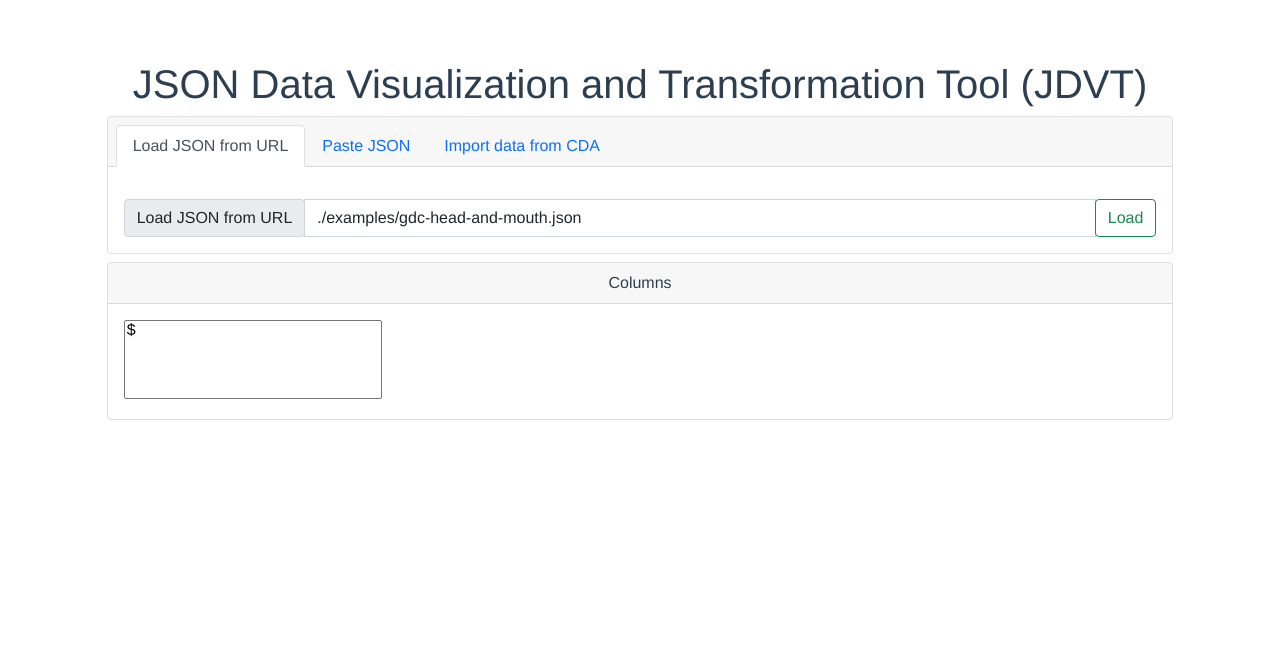
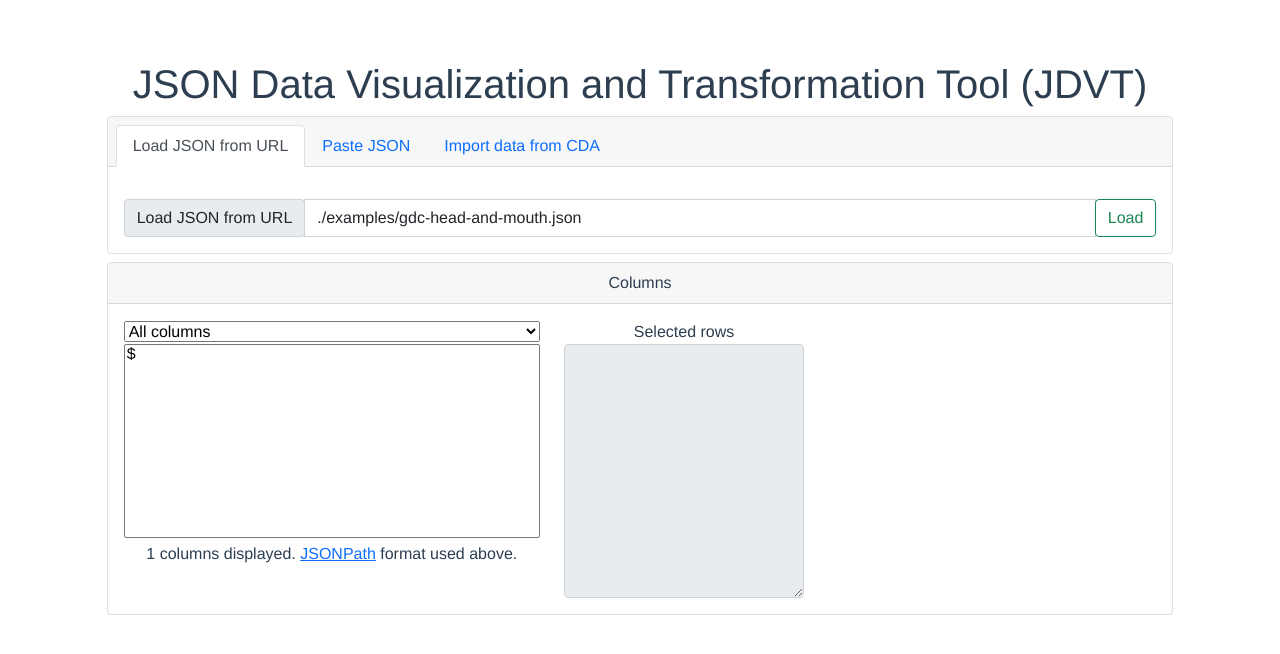
Before and after one commit to CBIIT/jdvt, a Vue app: page / in a window 1280 px wide. Shown: the top 654 px of the page. Built offline with nearby package versions, Linux system fonts and the light colour scheme; what vue-resource would draw is missing.

Commit message:
Added column filtering and displaying summarized lists of values.

```diff
--- a/package.json
+++ b/package.json
@@ -11,6 +11,7 @@
     "bootstrap": "^5.0.2",
     "bootstrap-vue": "^2.21.2",
     "core-js": "^3.6.5",
+    "jsonpath": "^1.1.1",
     "vue": "^2.6.14",
     "vue-resource": "^1.5.3"
   },
--- a/src/App.vue
+++ b/src/App.vue
@@ -51,18 +51,36 @@
 
       <!-- Columns -->
       <b-card id="columns" header="Columns" class="col-10 m-auto mt-2">
-        <div class="col-3">
-          <b-select multiple class="m-auto col-12" :options="columnNames">
-          </b-select>
-        </div>
-        <div class="col-9">
-
+        <div class="row">
+          <div class="col-5">
+            <b-select class="m-auto col-12" v-model="column_select">
+              <b-select-option value="all">All columns</b-select-option>
+              <b-select-option value="no-blanks">Only non-blank columns</b-select-option>
+            </b-select>
+            <div class="overflow-auto">
+              <b-select
+                  select-size=10
+                  class="m-auto col-12 overflow-scroll"
+                  :options="filteredColumnNames" v-model="selectedColumnName">
+              </b-select>
+            </div>
+            <p>
+              {{filteredColumnNames.length}} columns displayed.
+              <a target="_blank" href="https://www.npmjs.com/package/jsonpath">JSONPath</a> format used above.
+            </p>
+          </div>
+          <div class="col-3">
+            Selected rows
+            <b-textarea rows=10 readonly v-model="selectedColumnInfo"></b-textarea>
+          </div>
         </div>
       </b-card>
   </div>
 </template>
 
 <script>
+import jsonpath from 'jsonpath'
+
 export default {
   name: 'App',
   data: function () {
@@ -70,6 +88,8 @@ export default {
       inputData: {},
       inputURL: "./examples/gdc-head-and-mouth.json",
       loadError: undefined,
+      selectedColumnName: "",
+      column_select: "all",
     }
   },
   computed: {
@@ -90,7 +110,7 @@ export default {
       // We generate a name in the form '.{key}.{key}...' for every column in this file.
       function get_column_names(prefix, dict) {
         if (Array.isArray(dict)) {
-          return [...new Set(dict.flatMap((row) => get_column_names(prefix, row)))]
+          return [...new Set(dict.flatMap((row) => get_column_names(prefix + '[*]', row)))]
               .sort()
         } else if (dict instanceof Object) {
           const prefixed_names = [];
@@ -109,6 +129,22 @@ export default {
       }
 
       return get_column_names('$', this.inputData);
+    },
+    filteredColumnNames: function() {
+      let cols = this.columnNames
+
+      if(this.column_select == 'all') {
+        return cols
+      } else if(this.column_select == 'no-blanks') {
+        return cols.filter(colName => {
+          return new Set(this.getColumnValues(colName)).size > 0;
+        })
+      }
+
+      return cols
+    },
+    selectedColumnInfo: function() {
+      return this.getColumnDescription(this.selectedColumnName);
     }
   },
   methods: {
@@ -119,6 +155,21 @@ export default {
       }, response => {
         this.loadError = `Could not load JSON from url ${url}: ${response.statusText}`;
       });
+    },
+    getColumnDescription: function(colName) {
+      if (colName == '') return '';
+      console.log(colName);
+      let result = JSON.stringify([...new Set(this.getColumnValues(colName))], null, 2);
+      return `${colName}: ${result || ''}`
+    },
+    getColumnValues: function(colName) {
+      let results = jsonpath.query(this.inputData, colName)
+          .filter(r => r !== null)
+          .flatMap(v => {
+            if (Array.isArray(v)) return v;
+            return [v];
+          });
+      return results;
     }
   }
 }
```
Also changed, not shown: 1 other file (tests, documents, lock files or other folders).
